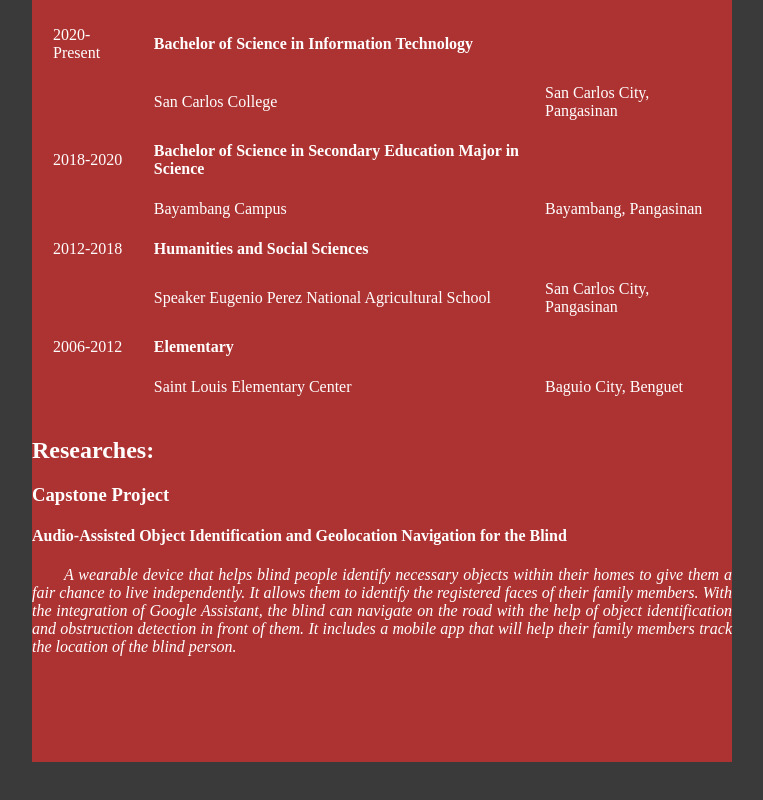
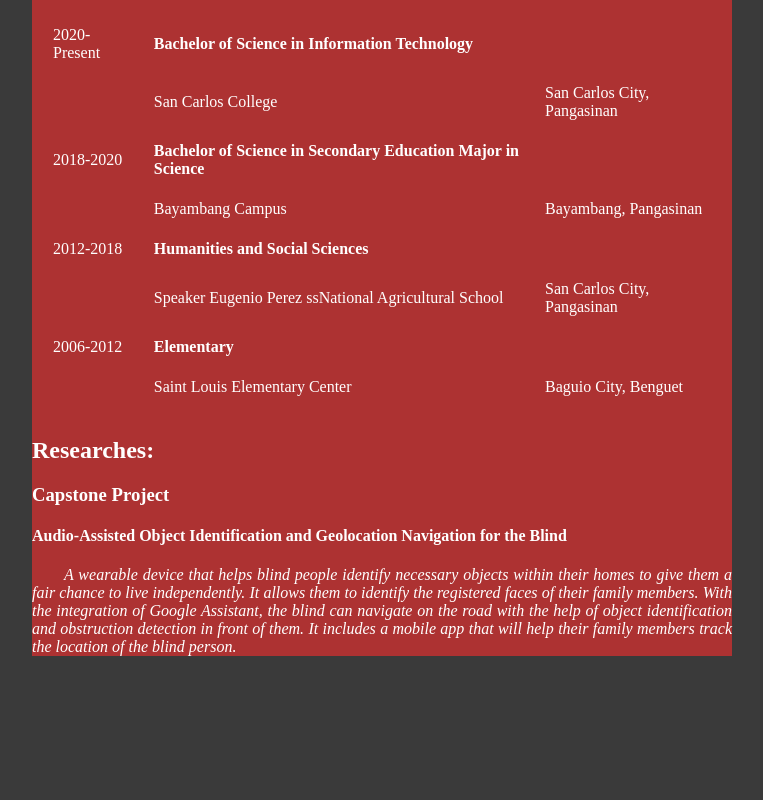
Before and after one commit to drichgarcia/aldrichCV, a plain HTML site: page index.html in a window 1280 px wide. Shown: the part 1437-2237 px from the top of the page, without its empty margins (258-1021 px from the left). Drawn offline with Linux system fonts and the light colour scheme.

Commit message:
Update index.html

```diff
--- a/index.html
+++ b/index.html
@@ -40,6 +40,7 @@
         <li><b>Television Broadcasting</b></li>
         <p>5th Place in Television Broadcasting during the Regional Schools Press Conference held in San Carlos City, Pangasinan (2017-2018).</p>
         </ul>
+        </section>
 
     <section class="personal">
 
@@ -78,6 +79,7 @@
             <td style="padding: 5px">Roman Catholic</td>
         </tr>
     </table>
+    </section>
 
     <br>
     <section id="ski">
@@ -93,6 +95,8 @@
             <li>Basic knowledge in database management using MySQL.</li>
             <li>Computer Hardware and Software Servicing</li>
         </ul>
+        </section>
+
 
     <br>
     <section id="educa">
@@ -122,7 +126,7 @@
             </tr>
             <tr>
                 <td style="padding: 1px"></td>
-                <td style="padding: 1px">Speaker Eugenio Perez National Agricultural School</td>
+                <td style="padding: 1px">Speaker Eugenio Perez ssNational Agricultural School</td>
                 <td style="padding: 1px">San Carlos City, Pangasinan</td>
             </tr>
             <tr>
```
